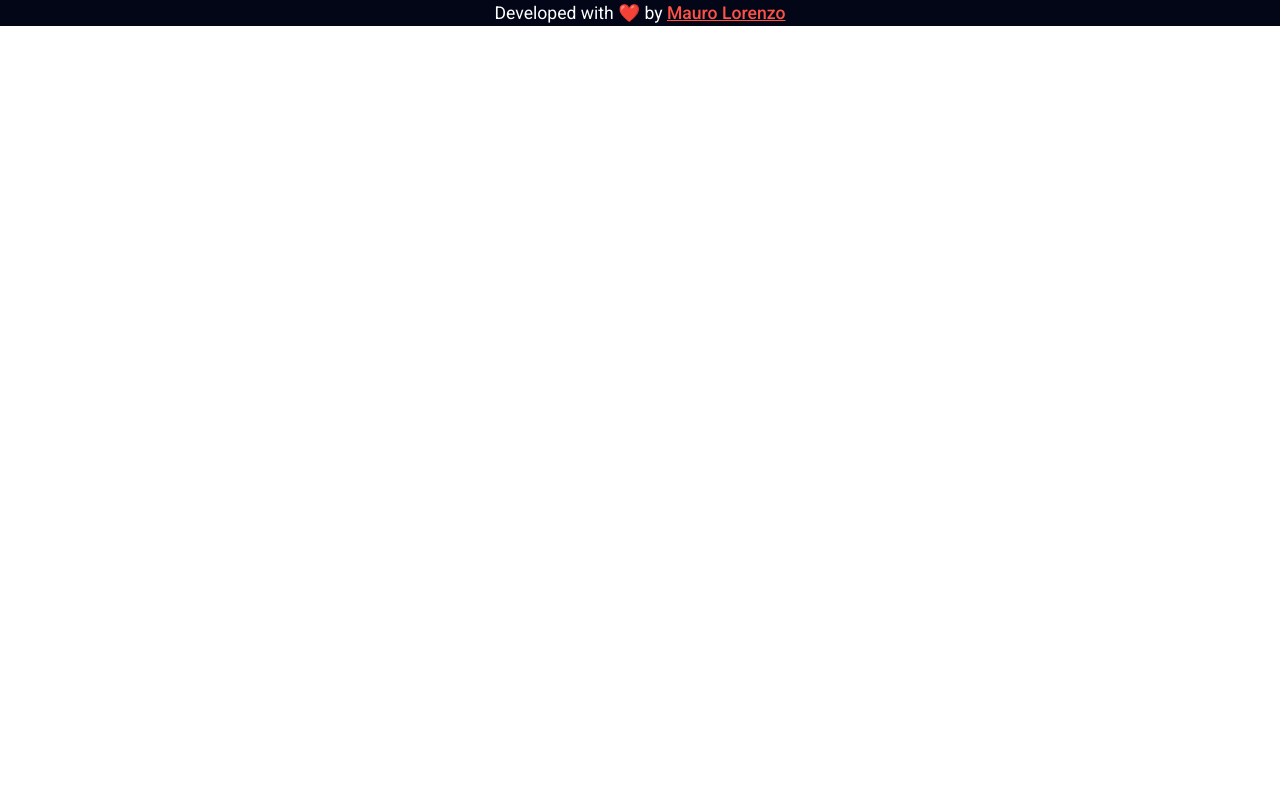
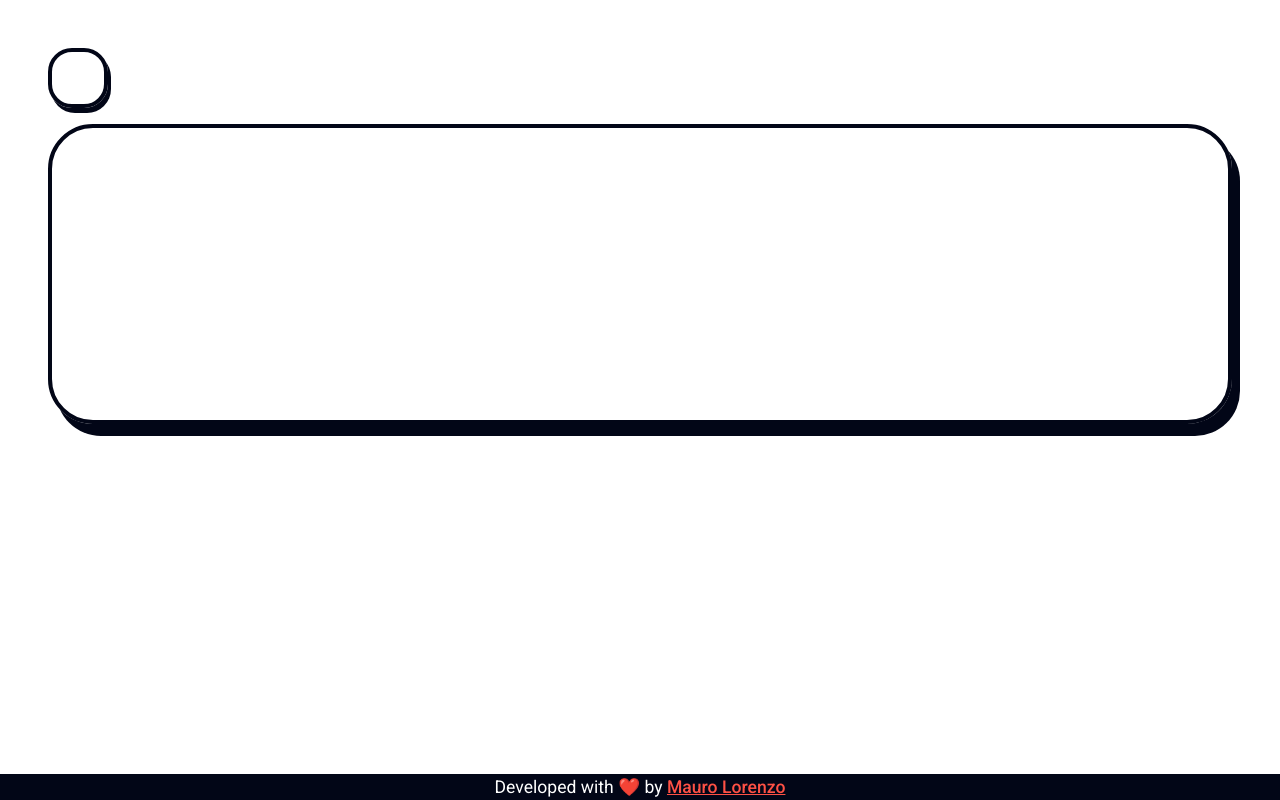
Before and after one commit to mlorenzm/todo, a plain HTML site: page index.html in a window 1280 px wide. Drawn offline with Linux system fonts and the light colour scheme.

Commit message:
changed sass semantics

```diff
--- a/index.html
+++ b/index.html
@@ -9,12 +9,14 @@
     <link rel="stylesheet" href="main.css" />
   </head>
   <body>
-    <header>
-      <div class="avatar-container"></div>
-      <div class="input-container"></div>
-      <div class="btn-container"></div>
-    </header>
-    <main></main>
+    <main>
+      <header>
+        <div class="avatar-container"></div>
+        <div class="input-container"></div>
+        <div class="btn-container"></div>
+      </header>
+      <div class="board"></div>
+    </main>
     <footer>
       Developed with ❤️ by
       <a
--- a/main.css
+++ b/main.css
@@ -6,6 +6,9 @@
   !*** css ./node_modules/css-loader/dist/cjs.js!./node_modules/sass-loader/dist/cjs.js!./src/style.scss (1) ***!
   \*************************************************************************************************************/
 footer {
+  position: fixed;
+  bottom: 0;
+  width: 100%;
   font-size: 1.1rem;
   padding: 0.2rem;
   color: white;
@@ -22,12 +25,45 @@ footer a:hover {
   color: #428eff;
 }
 
+header {
+  display: flex;
+}
+header:first-child {
+  width: 60px;
+  height: 60px;
+  border: rgb(2, 6, 23) solid 4px;
+  border-radius: 24px;
+  box-shadow: 3px 5px rgb(2, 6, 23);
+}
+
+main {
+  display: flex;
+  flex-direction: column;
+  gap: 1rem;
+  margin-left: 3rem;
+  margin-right: 3rem;
+  margin-top: 3rem;
+  margin-bottom: 2rem;
+}
+
+.board {
+  height: 300px;
+  border: rgb(2, 6, 23) solid 4px;
+  border-radius: 45px;
+  box-shadow: 8px 12px rgb(2, 6, 23);
+  display: grid;
+  grid-template-columns: minmax(300, 1fr);
+}
+
 * {
   box-sizing: border-box;
   padding: 0;
   margin: 0;
+  font-family: "Roboto", sans-serif;
 }
 
 body {
   background-color: white;
+  display: flex;
+  flex-direction: column;
 }
```
